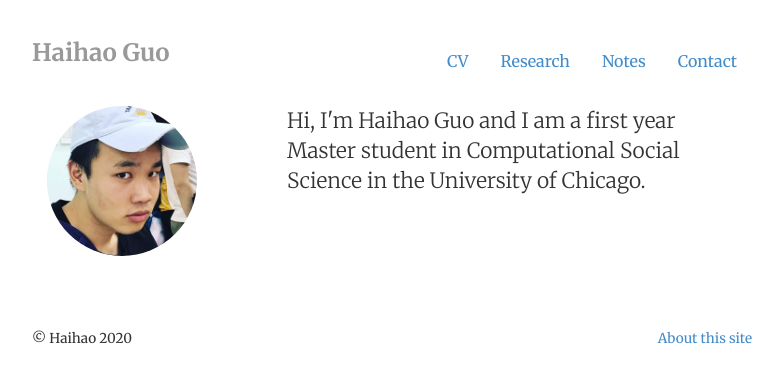
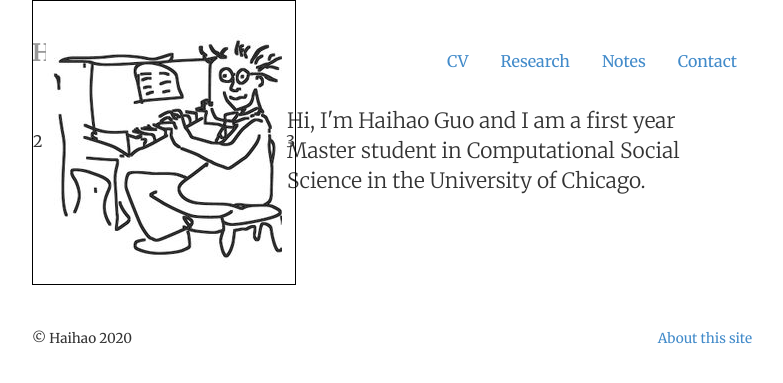
Before and after one commit to hihowme/hihowme.github.io, a Jekyll site: the page built from index.html, in a window 1280 px wide. Shown: the top 383 px of the page, without its empty margins (248-1031 px from the left). Built offline with Jekyll 4.4.1, drawn with Linux system fonts in a browser that asks for light colours.

Commit message:
update again

```diff
--- a/index.html
+++ b/index.html
@@ -14,5 +14,9 @@ description: Haihao Guo is a first year Master student in Computational Social S
 	<div itemscope itemtype="http://data-vocabulary.org/Person" class="col-sm-8">
 	<p class="lead">Hi, I'm <span itemprop="name">Haihao Guo</span> and I am a first year Master student in Computational Social Science in the University of Chicago.</p>
 	</div>
+
+	<div id="FloatDIV" style="position: absolute;top: 0px; border-right: activeborder 1px solid; border-top: activeborder 1px solid; border-left: activeborder 1px solid; border-bottom: activeborder 1px solid; z-index:9999">
+2   <img src="img/art.png" />
+3   </div>
 </div>
 <!-- </div> -->
```
Also changed, not shown: img/art.png (added).
